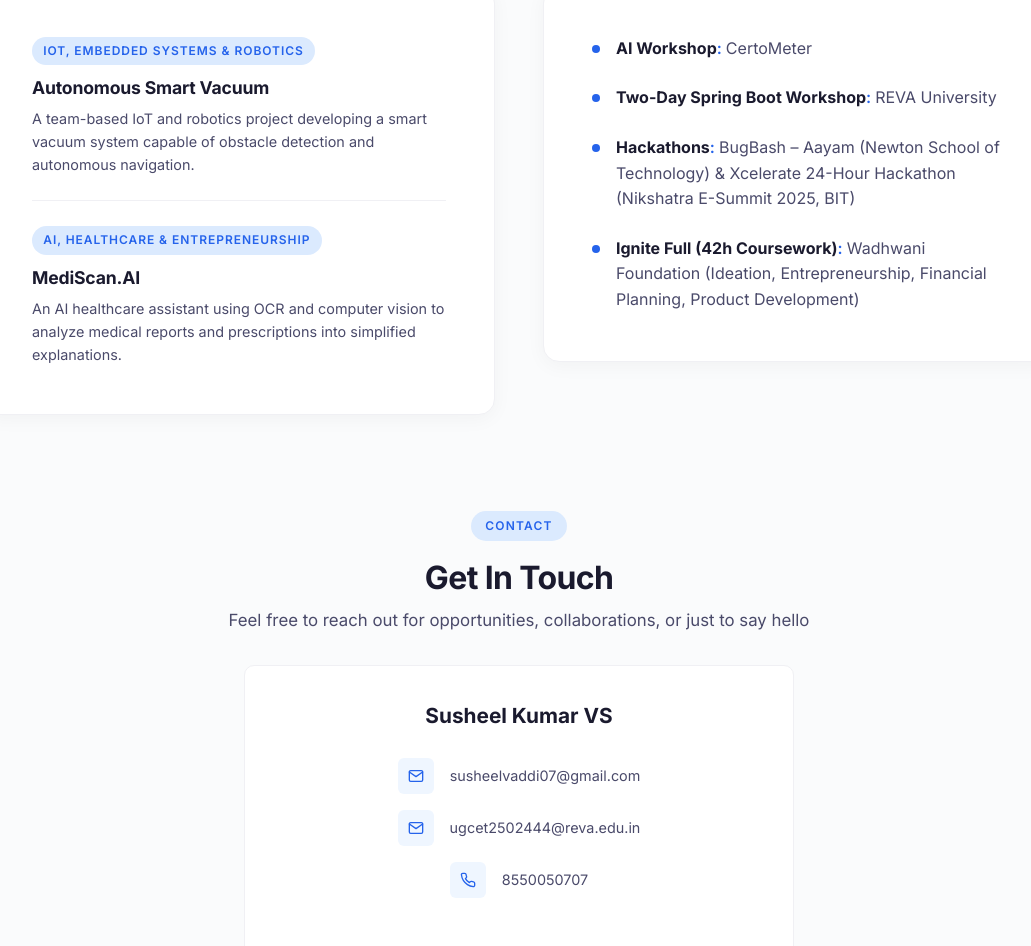
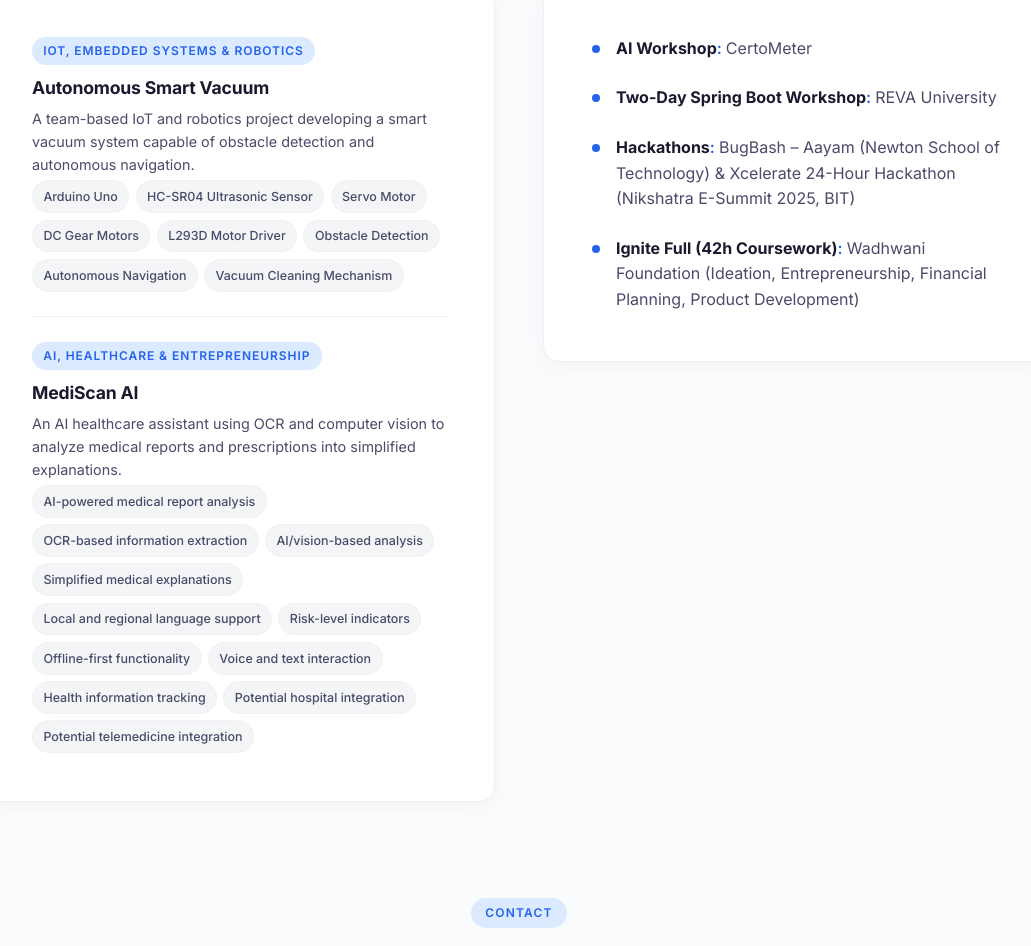
Before and after one commit to SusheelVaddi/Portfolio, a React (Vite) app: page / in a window 1280 px wide. Shown: the part 2799-3745 px from the top of the page, without its empty margins (121-1152 px from the left). Built offline with nearby package versions, Linux system fonts and the light colour scheme.

Commit message:
feat: add projects section to portfolio

```diff
--- a/src/components/ProjectsAndCertifications.jsx
+++ b/src/components/ProjectsAndCertifications.jsx
@@ -35,9 +35,27 @@
                       <span className="project-domain">{project.domain}</span>
                       <h3 className="project-name" style={{ fontSize: "1.1rem" }}>{project.name}</h3>
                     </div>
-                    <p className="project-description" style={{ fontSize: "0.9rem", marginBottom: 0, lineHeight: "1.6" }}>
+                    <p className="project-description" style={{ fontSize: "0.9rem", marginBottom: "var(--space-xs)", lineHeight: "1.6" }}>
                       {project.description}
                     </p>
+                    {project.technologies && project.technologies.length > 0 && (
+                      <div className="project-tags" style={{ marginBottom: 0, marginTop: "var(--space-xs)" }}>
+                        {project.technologies.map((tech, i) => (
+                          <span key={i} className="project-tag">
+                            {tech}
+                          </span>
+                        ))}
+                      </div>
+                    )}
+                    {project.features && project.features.length > 0 && (
+                      <div className="project-tags" style={{ marginBottom: 0, marginTop: "var(--space-xs)" }}>
+                        {project.features.map((feature, i) => (
+                          <span key={i} className="project-tag">
+                            {feature}
+                          </span>
+                        ))}
+                      </div>
+                    )}
                   </div>
                 ))}
               </div>
--- a/src/data/portfolioData.js
+++ b/src/data/portfolioData.js
@@ -140,7 +140,7 @@
   },
   {
     id: 2,
-    name: "MediScan.AI",
+    name: "MediScan AI",
     domain: "AI, Healthcare & Entrepreneurship",
     description:
       "An AI healthcare assistant using OCR and computer vision to analyze medical reports and prescriptions into simplified explanations.",
```
Also changed, not shown: src/components/Projects.jsx (+18 -0 lines).
